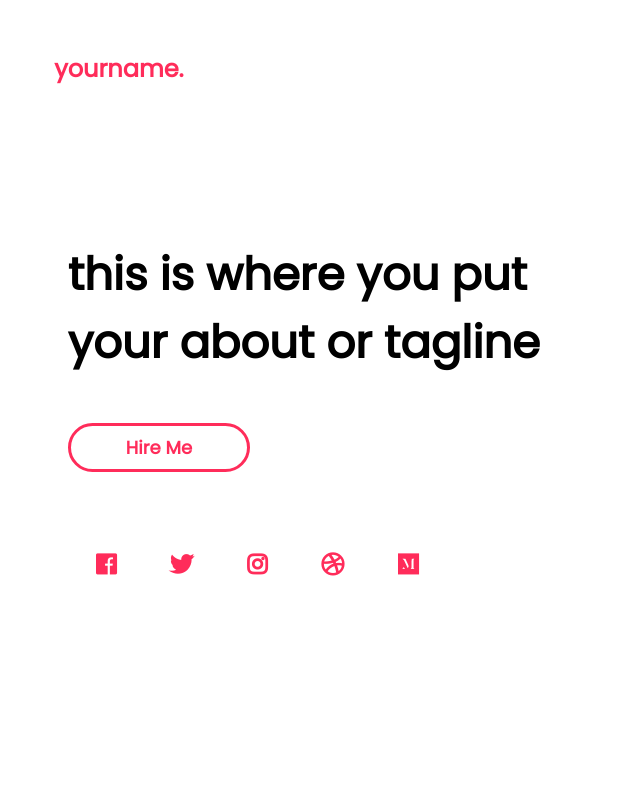
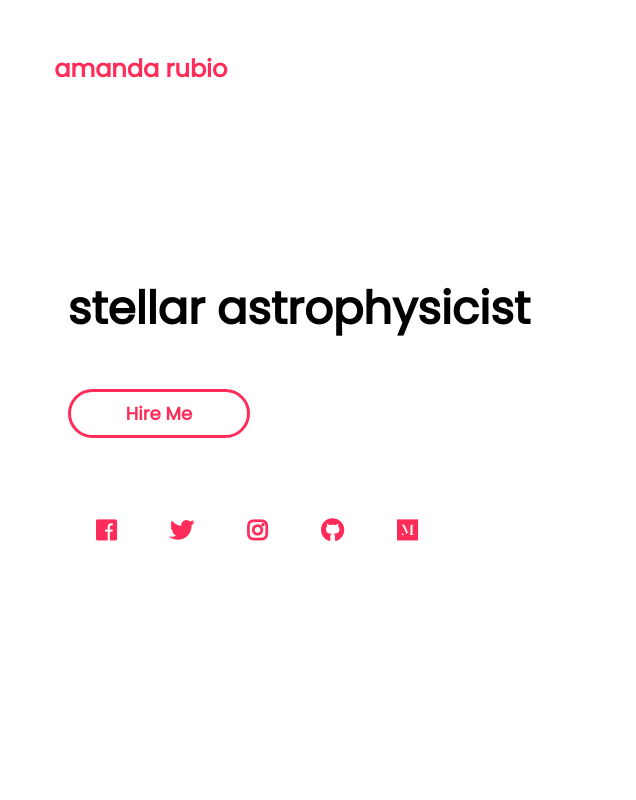
Before and after one commit to inthetimevortex/inthetimevortex.github.io, a plain HTML site: page index.html in a window 1280 px wide. Shown: the top 800 px of the page, 0-636 px from the left. Drawn offline with nearby package versions, Linux system fonts and the light colour scheme.

Commit message:
Added template

```diff
--- a/index.html
+++ b/index.html
@@ -1,15 +1,19 @@
 <!DOCTYPE html>
 <html lang="en">
+
 <head>
     <meta charset="UTF-8">
     <meta name="viewport" content="width=device-width, initial-scale=1.0">
     <meta http-equiv="X-UA-Compatible" content="ie=edge">
-    <title>yourname</title>
+    <title>amanda rubio</title>
     <link rel="stylesheet" href="https://cdnjs.cloudflare.com/ajax/libs/animate.css/3.7.0/animate.min.css">
-    <script src="https://code.jquery.com/jquery-3.3.1.min.js" integrity="sha256-FgpCb/KJQlLNfOu91ta32o/NMZxltwRo8QtmkMRdAu8=" crossorigin="anonymous"></script>
-    <link rel="stylesheet" href="https://use.fontawesome.com/releases/v5.7.1/css/all.css" integrity="sha384-fnmOCqbTlWIlj8LyTjo7mOUStjsKC4pOpQbqyi7RrhN7udi9RwhKkMHpvLbHG9Sr" crossorigin="anonymous">
+    <script src="https://code.jquery.com/jquery-3.3.1.min.js"
+        integrity="sha256-FgpCb/KJQlLNfOu91ta32o/NMZxltwRo8QtmkMRdAu8=" crossorigin="anonymous"></script>
+    <link rel="stylesheet" href="https://use.fontawesome.com/releases/v5.7.1/css/all.css"
+        integrity="sha384-fnmOCqbTlWIlj8LyTjo7mOUStjsKC4pOpQbqyi7RrhN7udi9RwhKkMHpvLbHG9Sr" crossorigin="anonymous">
     <link rel="stylesheet" href="index.css">
 </head>
+
 <body>
     <div id="loading">
         <div id="spinner"></div>
@@ -21,7 +25,7 @@
     <header id="header" class="animated slideInDown" style="animation-delay:1.8s;">
         <table>
             <tr>
-                <td id="logo">yourname.</td>
+                <td id="logo">amanda rubio</td>
                 <td id="navigation">
                     <a href="#work">work</a>
                     <a href="#bio">about</a>
@@ -34,15 +38,20 @@
     <table id="top_part">
         <tr>
             <td id="about" class="animated slideInLeft" style="animation-delay:2s;">
-                <h1>this is where you put your about or tagline</h1>
+                <h1>stellar astrophysicist</h1>
                 <button class="btn_one">Hire Me</button><br>
                 <table>
                     <tr>
-                        <td class="animated zoomIn" style="animation-delay:2.2s;"><a class="social"><i class="fab fa-facebook"></i></a></td>
-                        <td class="animated zoomIn" style="animation-delay:2.4s;"><a class="social"><i class="fab fa-twitter"></i></a></td>
-                        <td class="animated zoomIn" style="animation-delay:2.6s;"><a class="social"><i class="fab fa-instagram"></i></a></td>
-                        <td class="animated zoomIn" style="animation-delay:2.8s;"><a class="social"><i class="fab fa-dribbble"></i></a></td>
-                        <td class="animated zoomIn" style="animation-delay:3.0s;"><a class="social"><i class="fab fa-medium"></i></a></td>
+                        <td class="animated zoomIn" style="animation-delay:2.2s;"><a class="social"><i
+                                    class="fab fa-facebook"></i></a></td>
+                        <td class="animated zoomIn" style="animation-delay:2.4s;"><a class="social"><i
+                                    class="fab fa-twitter"></i></a></td>
+                        <td class="animated zoomIn" style="animation-delay:2.6s;"><a class="social"><i
+                                    class="fab fa-instagram"></i></a></td>
+                        <td class="animated zoomIn" style="animation-delay:2.8s;"><a class="social"><i
+                                    class="fab fa-github"></i></a></td>
+                        <td class="animated zoomIn" style="animation-delay:3.0s;"><a class="social"><i
+                                    class="fab fa-medium"></i></a></td>
                     </tr>
                 </table>
             </td>
@@ -52,22 +61,37 @@
     <div id="work">
         <h1>work</h1>
         <div id="photos">
-            <img onclick="magnify($(this).attr('src'))" src="https://images.unsplash.com/photo-1547922657-b370d1687eb1?ixlib=rb-1.2.1&auto=format&fit=crop&w=700&q=80">
-            <img onclick="magnify($(this).attr('src'))" src="https://images.unsplash.com/photo-1549375463-8cbc18ca3f24?ixlib=rb-1.2.1&ixid=eyJhcHBfaWQiOjEyMDd9&auto=format&fit=crop&w=967&q=80">
-            <img onclick="magnify($(this).attr('src'))" src="https://images.unsplash.com/photo-1549366021-9f761d450615?ixlib=rb-1.2.1&ixid=eyJhcHBfaWQiOjEyMDd9&auto=format&fit=crop&w=650&q=80">
-            <img onclick="magnify($(this).attr('src'))" src="https://images.unsplash.com/photo-1549309019-a1d77aeae74f?ixlib=rb-1.2.1&ixid=eyJhcHBfaWQiOjEyMDd9&auto=format&fit=crop&w=634&q=80">
-            <img onclick="magnify($(this).attr('src'))" src="https://images.unsplash.com/photo-1547149666-769b42053e67?ixlib=rb-1.2.1&ixid=eyJhcHBfaWQiOjEyMDd9&auto=format&fit=crop&w=564&q=80">
-            <img onclick="magnify($(this).attr('src'))" src="https://images.unsplash.com/photo-1547950515-e652d0f50b1b?ixlib=rb-1.2.1&ixid=eyJhcHBfaWQiOjEyMDd9&auto=format&fit=crop&w=634&q=80">
-            <img onclick="magnify($(this).attr('src'))" src="https://images.unsplash.com/photo-1545342084-d03fe58ea023?ixlib=rb-1.2.1&ixid=eyJhcHBfaWQiOjEyMDd9&auto=format&fit=crop&w=633&q=80">
+            <img onclick="magnify($(this).attr('src'))"
+                src="https://images.unsplash.com/photo-1547922657-b370d1687eb1?ixlib=rb-1.2.1&auto=format&fit=crop&w=700&q=80">
+            <img onclick="magnify($(this).attr('src'))"
+                src="https://images.unsplash.com/photo-1549375463-8cbc18ca3f24?ixlib=rb-1.2.1&ixid=eyJhcHBfaWQiOjEyMDd9&auto=format&fit=crop&w=967&q=80">
+            <img onclick="magnify($(this).attr('src'))"
+                src="https://images.unsplash.com/photo-1549366021-9f761d450615?ixlib=rb-1.2.1&ixid=eyJhcHBfaWQiOjEyMDd9&auto=format&fit=crop&w=650&q=80">
+            <img onclick="magnify($(this).attr('src'))"
+                src="https://images.unsplash.com/photo-1549309019-a1d77aeae74f?ixlib=rb-1.2.1&ixid=eyJhcHBfaWQiOjEyMDd9&auto=format&fit=crop&w=634&q=80">
+            <img onclick="magnify($(this).attr('src'))"
+                src="https://images.unsplash.com/photo-1547149666-769b42053e67?ixlib=rb-1.2.1&ixid=eyJhcHBfaWQiOjEyMDd9&auto=format&fit=crop&w=564&q=80">
+            <img onclick="magnify($(this).attr('src'))"
+                src="https://images.unsplash.com/photo-1547950515-e652d0f50b1b?ixlib=rb-1.2.1&ixid=eyJhcHBfaWQiOjEyMDd9&auto=format&fit=crop&w=634&q=80">
+            <img onclick="magnify($(this).attr('src'))"
+                src="https://images.unsplash.com/photo-1545342084-d03fe58ea023?ixlib=rb-1.2.1&ixid=eyJhcHBfaWQiOjEyMDd9&auto=format&fit=crop&w=633&q=80">
         </div>
     </div>
     <div id="bio">
         <h1>about</h1>
         <p>
-            Lorem ipsum dolor sit amet, consectetur adipiscing elit, sed do eiusmod tempor incididunt ut labore et dolore magna aliqua. Ut enim ad minim veniam, quis nostrud exercitation ullamco laboris nisi ut aliquip ex ea commodo consequat. Duis aute irure dolor in reprehenderit in voluptate velit esse cillum dolore eu fugiat nulla pariatur. Excepteur sint occaecat cupidatat non proident, sunt in culpa qui officia deserunt mollit anim id est laborum.
+            Lorem ipsum dolor sit amet, consectetur adipiscing elit, sed do eiusmod tempor incididunt ut labore et
+            dolore magna aliqua. Ut enim ad minim veniam, quis nostrud exercitation ullamco laboris nisi ut aliquip ex
+            ea commodo consequat. Duis aute irure dolor in reprehenderit in voluptate velit esse cillum dolore eu fugiat
+            nulla pariatur. Excepteur sint occaecat cupidatat non proident, sunt in culpa qui officia deserunt mollit
+            anim id est laborum.
         </p>
         <p>
-            Lorem ipsum dolor sit amet, consectetur adipiscing elit, sed do eiusmod tempor incididunt ut labore et dolore magna aliqua. Ut enim ad minim veniam, quis nostrud exercitation ullamco laboris nisi ut aliquip ex ea commodo consequat. Duis aute irure dolor in reprehenderit in voluptate velit esse cillum dolore eu fugiat nulla pariatur. Excepteur sint occaecat cupidatat non proident, sunt in culpa qui officia deserunt mollit anim id est laborum.
+            Lorem ipsum dolor sit amet, consectetur adipiscing elit, sed do eiusmod tempor incididunt ut labore et
+            dolore magna aliqua. Ut enim ad minim veniam, quis nostrud exercitation ullamco laboris nisi ut aliquip ex
+            ea commodo consequat. Duis aute irure dolor in reprehenderit in voluptate velit esse cillum dolore eu fugiat
+            nulla pariatur. Excepteur sint occaecat cupidatat non proident, sunt in culpa qui officia deserunt mollit
+            anim id est laborum.
         </p>
     </div>
     <div id="contact">
@@ -123,4 +147,5 @@
     </div>
     <script src="index.js" type="text/javascript"></script>
 </body>
+
 </html>
```
Lines whose indentation alone changed are shown as unchanged.
